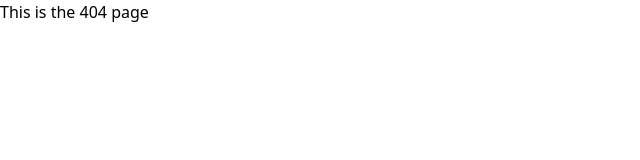
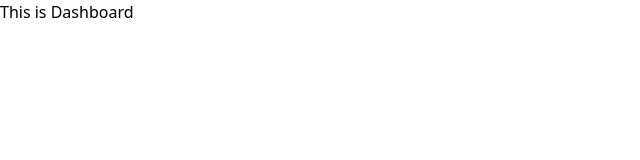
Before and after one commit to EditecAgs/sied_frontend, a Vue app: page /dashboard in a window 1280 px wide. Before the commit this address led to /404. Shown: the top 160 px of the page, without its empty margins (0-640 px from the left). Built offline with nearby package versions, Linux system fonts and the light colour scheme.

Commit message:
Feat :sparkles: Add Dashboard view

```diff
--- a/src/const/UnauthRoutes.js
+++ b/src/const/UnauthRoutes.js
@@ -3,5 +3,6 @@ export default [
     'home',
     '404',
     'login',
+	'dashboard',
     ''
 ];
--- a/src/router/index.js
+++ b/src/router/index.js
@@ -2,6 +2,7 @@ import { createWebHistory, createRouter } from "vue-router";
 import NotFound from "/src/views/404View.vue";
 import UnAuthRoutes from "../const/UnauthRoutes.js";
 import LoginView from "../views/LoginView.vue";
+import DashboardView from '../views/DashboardView.vue';
 
 const routes = [
     {
@@ -14,6 +15,11 @@ const routes = [
         name: "404",
         component: NotFound
     },
+	{
+		path: "/dashboard",
+		name: "dashboard",
+		component: DashboardView
+	},
 ];
 export default function () {
     const router = createRouter({
--- /dev/null
+++ b/src/views/DashboardView.vue
@@ -0,0 +1,3 @@
+<template>
+	<h1>This is Dashboard</h1>
+</template>
```
Also changed, not shown: src/components/NavBar.vue (added), src/components/SideBar.vue (added).
